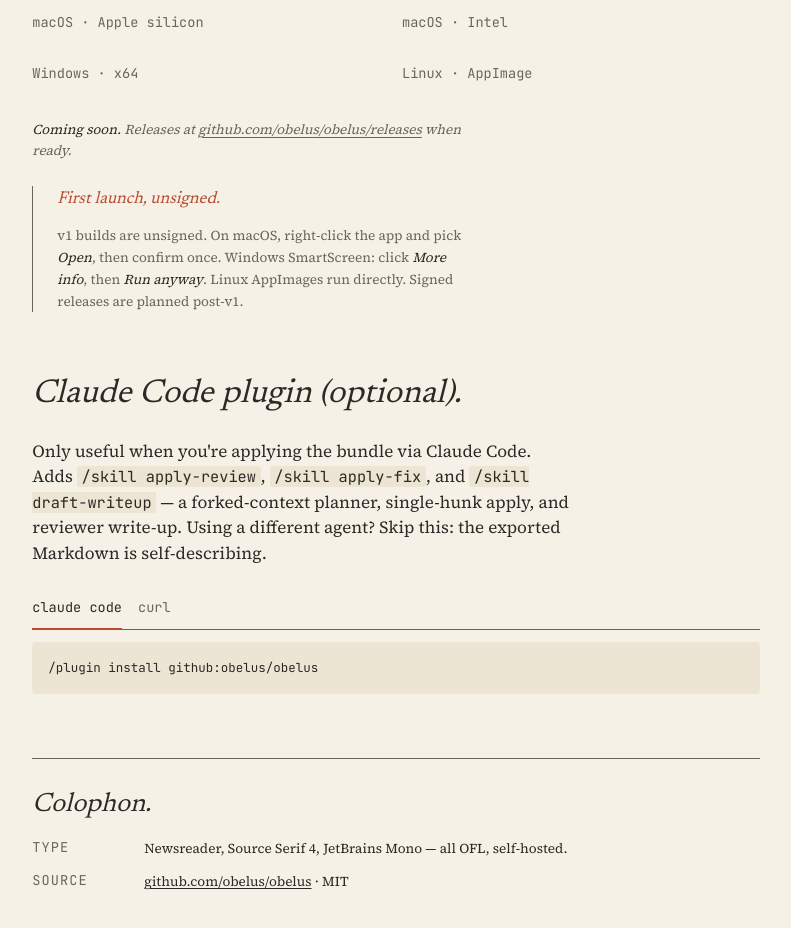
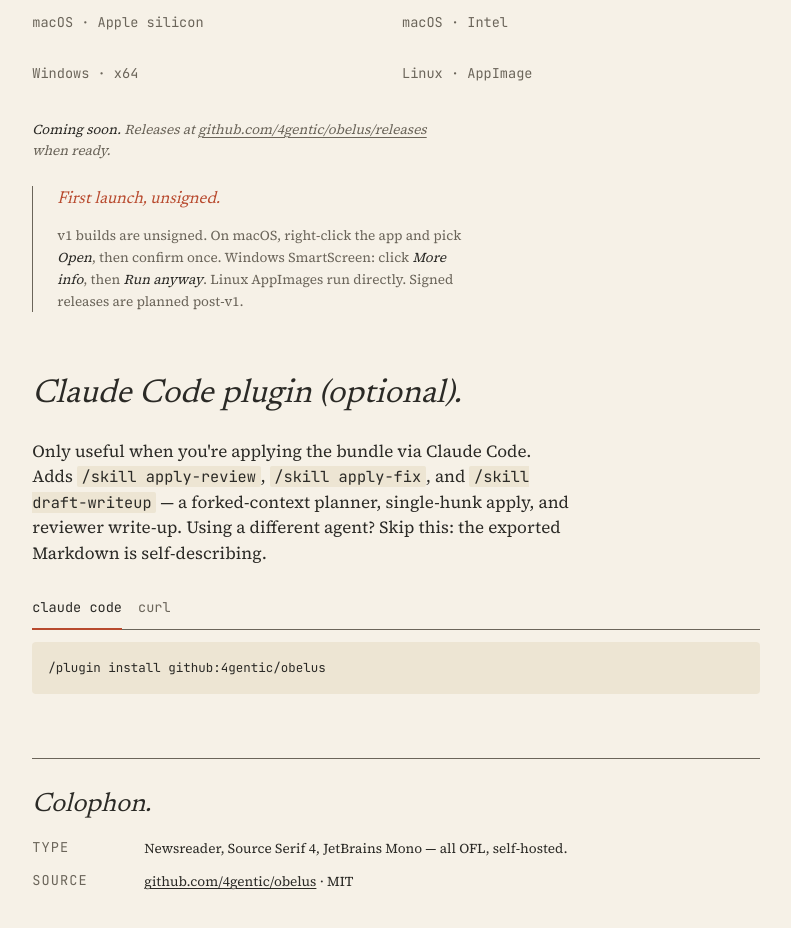
Before and after one commit to 4gentic/obelus, a React (Vite) app in the folder apps/web/: page / in a window 1280 px wide. Shown: the part 2660-3588 px from the top of the page, without its empty margins (244-1035 px from the left). Built offline with nearby package versions, Linux system fonts and the light colour scheme; what zundo would draw is missing.

Commit message:
chore: repoint URLs to 4gentic/obelus org and obelus.4gentic.ai
Co-Authored-By: Claude Opus 4.7 (1M context) <noreply@anthropic.com>

```diff
--- a/apps/web/src/components/Frame.tsx
+++ b/apps/web/src/components/Frame.tsx
@@ -19,7 +19,7 @@ export default function Frame() {
           </Link>
           <a
             className="frame__link"
-            href="https://github.com/obelus/obelus"
+            href="https://github.com/4gentic/obelus"
             rel="noreferrer noopener"
           >
             GitHub
--- a/apps/web/src/routes/landing.tsx
+++ b/apps/web/src/routes/landing.tsx
@@ -383,8 +383,8 @@ export default function Landing() {
         </ul>
         <p className="desktop__status">
           <em>Coming soon.</em> Releases at{" "}
-          <a href="https://github.com/obelus/obelus/releases" rel="noreferrer noopener">
-            github.com/obelus/obelus/releases
+          <a href="https://github.com/4gentic/obelus/releases" rel="noreferrer noopener">
+            github.com/4gentic/obelus/releases
           </a>{" "}
           when ready.
         </p>
@@ -426,10 +426,10 @@ export default function Landing() {
           </div>
           <div className="tabs__panels">
             <pre className="tabs__panel tabs__panel--plugin">
-              <code>/plugin install github:obelus/obelus</code>
+              <code>/plugin install github:4gentic/obelus</code>
             </pre>
             <pre className="tabs__panel tabs__panel--curl">
-              <code>curl -fsSL https://obelus.app/claude.tar.gz | tar -xz -C .</code>
+              <code>curl -fsSL https://obelus.4gentic.ai/claude.tar.gz | tar -xz -C .</code>
             </pre>
           </div>
         </div>
@@ -447,8 +447,8 @@ export default function Landing() {
           <div className="colophon__row">
             <dt>Source</dt>
             <dd>
-              <a href="https://github.com/obelus/obelus" rel="noreferrer noopener">
-                github.com/obelus/obelus
+              <a href="https://github.com/4gentic/obelus" rel="noreferrer noopener">
+                github.com/4gentic/obelus
               </a>{" "}
               · MIT
             </dd>
```
Also changed, not shown: packages/claude-plugin/.claude-plugin/plugin.json, packages/claude-plugin/README.md, 3 other files (tests, documents, lock files or other folders).
